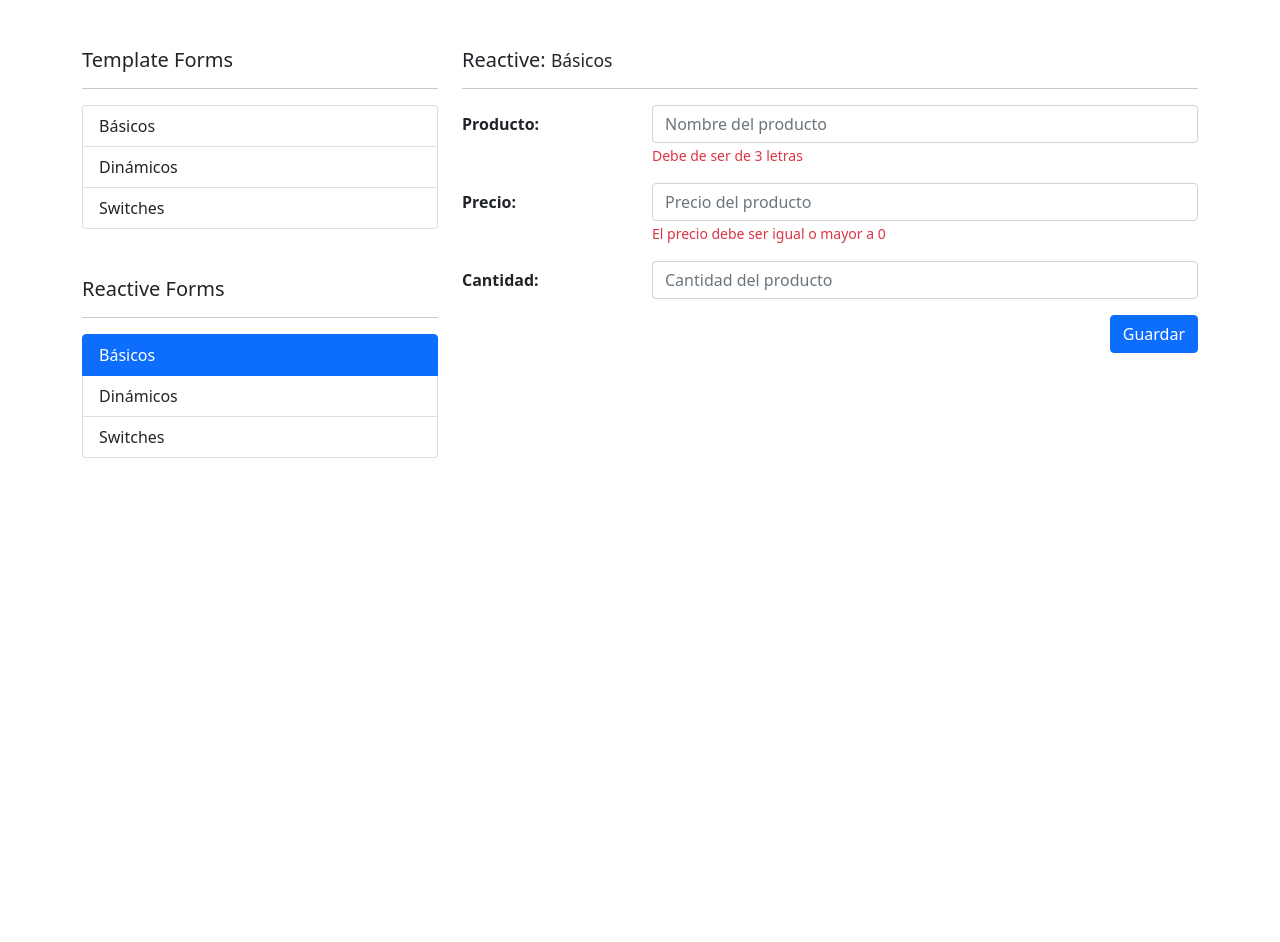
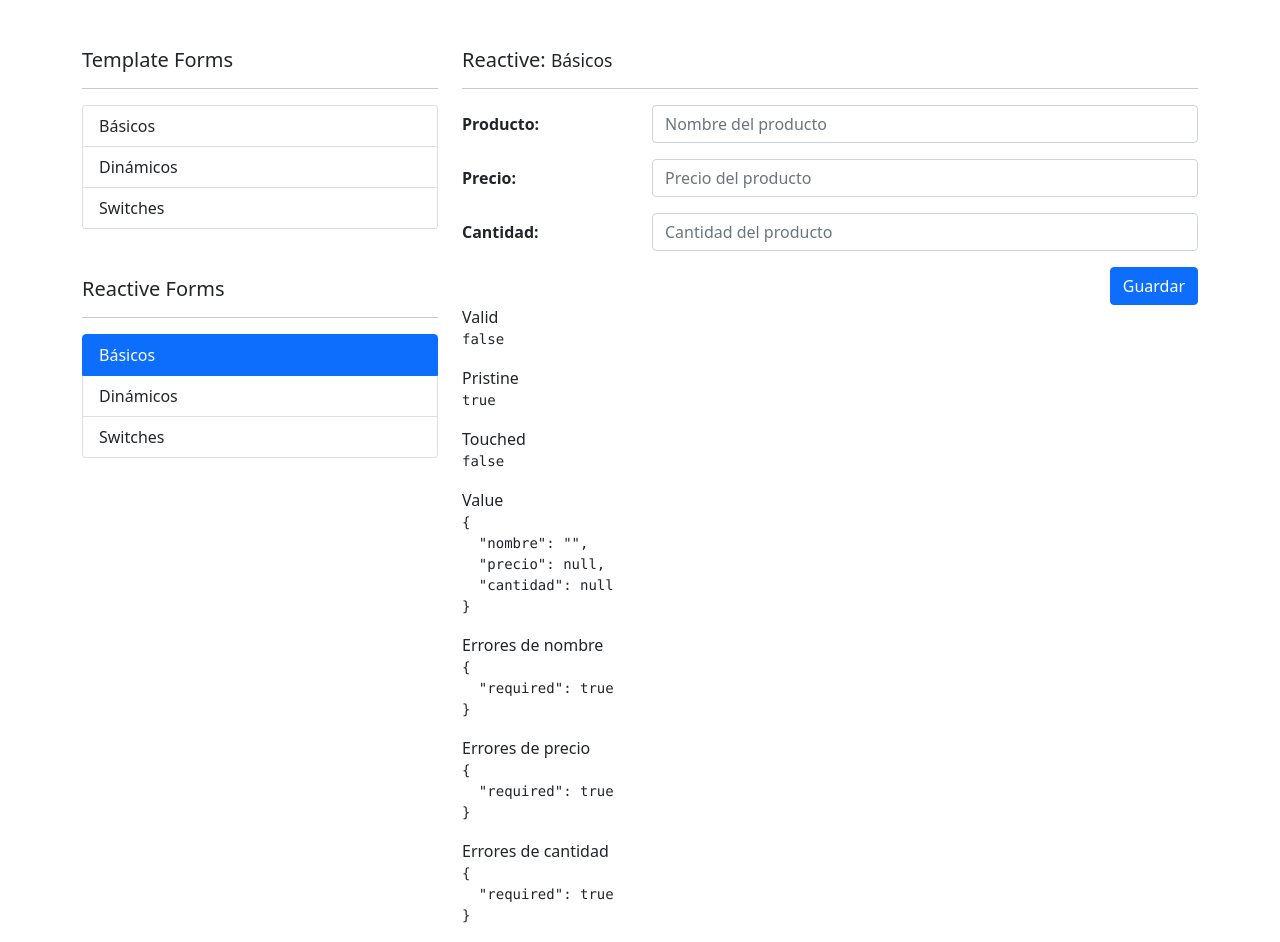
Before and after one commit to franmc01/Angular-FormulariosApp, an Angular app: page /reactive-forms/basicos in a window 1280 px wide. Before the commit the page ends 800 px from the top, so only its background shows below. Built offline with nearby package versions, Linux system fonts and the light colour scheme.

Commit message:
Recapitulando los formularios reactivos

```diff
--- a/src/app/app-routing.module.ts
+++ b/src/app/app-routing.module.ts
@@ -4,7 +4,7 @@ import { Routes, RouterModule } from '@angular/router';
 const routes: Routes = [
   {
     path: 'reactive-forms',
-    loadChildren: () => import('./reactive-forms/reactive-forms.module').then(m => m.ReactiveFormsModule)
+    loadChildren: () => import('./reactive-forms/reactive.module').then(m => m.ReactiveModule)
   },
   {
     path: 'template-forms',
--- a/src/app/reactive-forms/basicos/basicos.component.html
+++ b/src/app/reactive-forms/basicos/basicos.component.html
@@ -4,7 +4,7 @@
 
 <div class="row">
   <div class="col">
-    <form autocomplete="off">
+    <form autocomplete="off" [formGroup]="miFormulario" (ngSubmit)="guardarInfo()">
       <!-- Campo de producto -->
       <div class="mb-3 row">
         <label class="col-sm-3 col-form-label">
@@ -13,9 +13,12 @@
         <div class="col-sm-9">
           <input type="text"
                 class="form-control"
+                formControlName="nombre"
                 placeholder="Nombre del producto">
-          <span class="form-text text-danger">
-            Debe de ser de 3 letras
+
+          <span *ngIf="campoNoEsValido('nombre')"
+                class="form-text text-danger">
+            Debe tener al menos 3 letras
           </span>
         </div>
       </div>
@@ -28,8 +31,11 @@
         <div class="col-sm-9">
           <input type="number"
                  class="form-control"
+                 formControlName="precio"
                  placeholder="Precio del producto">
-          <span class="form-text text-danger">
+
+            <span *ngIf="campoNoEsValido('precio')"
+                 class="form-text text-danger">
             El precio debe ser igual o mayor a 0
           </span>
         </div>
@@ -43,8 +49,14 @@
         <div class="col-sm-9">
           <input type="number"
                  class="form-control"
+                 formControlName="cantidad"
                  name="cantidadProducto"
                  placeholder="Cantidad del producto">
+
+            <span *ngIf="campoNoEsValido('precio')"
+                 class="form-text text-danger">
+            La cantidad debe ser igual o mayor a 0
+          </span>
         </div>
       </div>
 
@@ -61,7 +73,7 @@
 </div>
 
 
-<!-- <div class="row">
+<div class="row">
   <div class="col">
       <span>Valid</span>
       <pre>{{ miFormulario.valid }}</pre>
@@ -75,7 +87,14 @@
       <span>Value</span>
       <pre>{{ miFormulario.value | json }}</pre>
 
-      <span>Custom Directive</span>
-      <pre>{{ miFormulario.controls.cantidadProducto?.errors | json }}</pre>
+      <span>Errores de nombre</span>
+      <pre>{{ miFormulario.controls.nombre.errors | json }}</pre>
+
+      <span>Errores de precio</span>
+      <pre>{{ miFormulario.controls.precio.errors | json }}</pre>
+
+      <span>Errores de cantidad</span>
+      <pre>{{ miFormulario.controls.cantidad.errors | json }}</pre>
+
   </div>
-</div> -->
+</div>
--- a/src/app/reactive-forms/basicos/basicos.component.ts
+++ b/src/app/reactive-forms/basicos/basicos.component.ts
@@ -1,4 +1,5 @@
 import { Component, OnInit } from '@angular/core';
+import { FormGroup, FormControl, FormBuilder, Validators } from '@angular/forms';
 
 @Component({
   selector: 'app-basicos',
@@ -7,9 +8,33 @@ import { Component, OnInit } from '@angular/core';
 })
 export class BasicosComponent implements OnInit {
 
-  constructor() { }
+
+  miFormulario: FormGroup = this.fb.group({
+    'nombre'  : ['', [ Validators.required, Validators.minLength(3) ]],
+     'precio'   : [, [Validators.required, Validators.min(0)]],
+    'cantidad': [, [Validators.required, Validators.min(0)]],
+  })
+
+  campoNoEsValido(campo:string){
+    return this.miFormulario.controls[campo].errors &&  this.miFormulario.controls[campo].touched
+  }
+
+  constructor(private fb: FormBuilder) { }
 
   ngOnInit(): void {
+
   }
 
+  guardarInfo(){
+    if(this.miFormulario.invalid){
+      this.miFormulario.markAllAsTouched();
+      return;
+    }
+    console.log(this.miFormulario.value);
+    this.miFormulario.reset();
+  }
+
+
+
+
 }
```
Also changed, not shown: src/app/reactive-forms/reactive.module.ts (renamed from src/app/reactive-forms/reactive-forms.module.ts, +9 -2 lines).
